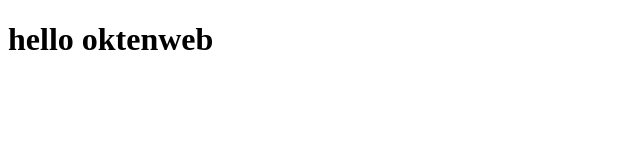
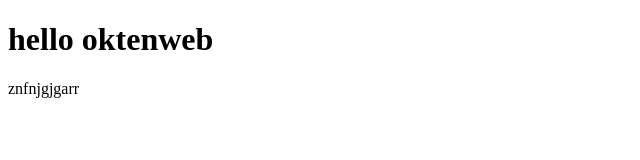
Before and after one commit to urayasen/jcx-may-18-1630, a plain HTML site: page 00/index.html in a window 1280 px wide. Shown: the whole page, without its empty margins (0-640 px from the left). Drawn offline with Linux system fonts and the light colour scheme.

Commit message:
fjjkhrgjdrhdsjr

```diff
--- a/00/index.html
+++ b/00/index.html
@@ -6,5 +6,6 @@
 </head>
 <body>
 <h1>hello oktenweb</h1>
+znfnjgjgarr
 </body>
 </html>
```
